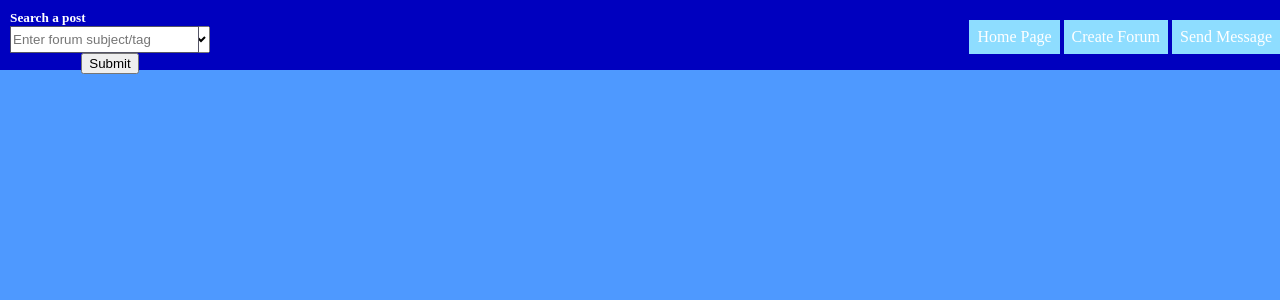
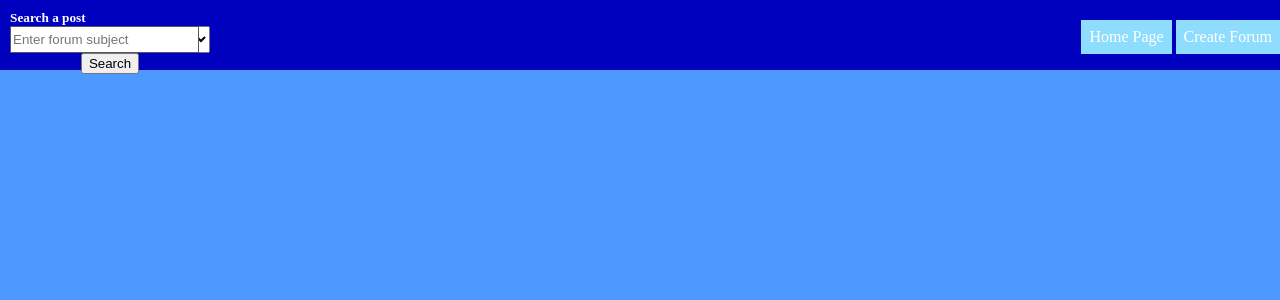
Before and after one commit to kevinanona/Internet-Forum, a PHP site: page /header.php in a window 1280 px wide. Shown: the top 300 px of the page. Run offline with PHP 8.4, Linux system fonts and the light colour scheme.

Commit message:
Message buttons were removed because feature was not fully implemented

```diff
--- a/Home page.php
+++ b/Home page.php
@@ -4,6 +4,7 @@
 <link rel="stylesheet" type="text/css" href="stylesheet.css">
 <SCRIPT type="text/javascript"src="https://gc.kis.v2.scr.kaspersky-labs.com/F9A769DF-F758-B045-8B15-7B836D5190F2/main.js" charset="UTF-8"></script>
 <SCRIPT>
+    /** These functions arent being used anymore
 function signup(){
 document.getElementById("signup").src = "/register.html";
 window.location.href = "../register.html";
@@ -16,6 +17,7 @@ document.getElementById("dropdown").classList.toggle("show");
 }
 function accountInfo(){ //dropdown account options menu
 }
+    */
 
 </SCRIPT>
 <script> //testing this script, its supposed to access php file to get forums from database and display it on the page
@@ -51,7 +53,7 @@ header("Location: Loggedin.php");
 <DIV class=topMenu>
 
 	<DIV id=registerAndLogin>
-	<button class=button onclick="window.location.href='../Forum/register.html'">Sign Up</button>
+	<button class=button onclick="window.location.href='register.php'">Sign Up</button>
 	<button class=button onclick="window.location.href='../Forum/login.html'">Log in</button>
 	</DIV>
 
@@ -106,7 +108,7 @@ header("Location: Loggedin.php");
 			<!--<li><a href="http://weblab.salemstate.edu/~csforum/Forum/createForum.html">Create Forum</a></li> dont need this code because
 			since the user isnt logged in, they should not be taken to the forum creation screen as they need to be logged in to do so-->
 			<li><a onclick="createForum()">Create Forum</a></li> <!-- does not link to the createForum.html file because the user is not logged in-->
-			<li><a onclick="sendMessage()">Send Message</a></li> <!-- does not link to the message.html file because the user is not logged in-->
+			<!-- Messages not fully implemented so option was commented out <li><a onclick="sendMessage()">Send Message</a></li> does not link to the message.html file because the user is not logged in-->
 		</ul>
 	</nav>
 	</DIV>
--- a/header.php
+++ b/header.php
@@ -33,7 +33,8 @@ session_start();
 <DIV class=topMenu>
     <h5>Search a post</h5>
     <div id="searching">
-        <select id="searchOptions"
+        <form METHOD="get" ACTION="searchForum.php">
+        <select id="searchOptions" name="subjectTitle"
                 <!-- onchange="document.getElementById('displayValue').value=this.options[this.selectedIndex].text; document.getElementById('idValue').value=this.options[this.selectedIndex].value;"--> >
             <option value="CSC 105">CSC 105</option>
             <option value="CSC 110">CSC 110</option>
@@ -70,10 +71,9 @@ session_start();
             <option value="MAT214A">MAT214A</option>
             <option value="PHS 205">PHS 205</option>
         </select>
-        <form METHOD="get" ACTION="searchForum.php">
-            <input class=searchField type="text" name="subjectTitle" id="displayValue"
-                   placeholder="Enter forum subject/tag" onfocus="this.value = this.select()">
-            <input id="idValue" type="submit">
+            <input class=searchField type="text" id="displayValue"
+                   placeholder="Enter forum subject">
+            <input type="submit" value="Search">
         </form>
     </div>
 
@@ -83,7 +83,7 @@ session_start();
             <ul>
                 <li><a href="./Home%20page.php">Home Page</a></li>
                 <li><a href="http://weblab.salemstate.edu/~csforum/Forum/createForum.html">Create Forum</a></li>
-                <li><a href="./messages.php">Send Message</a></li>
+               <!--  <li><a href="./messages.php">Send Message</a></li> The message sending class is not fully functional -->
                 <?php if(isset($_SESSION['username'])){ echo "<li><a href=\"./logout.php\">Logout</a></li>"; } ?>
             </ul>
         </nav>
```
